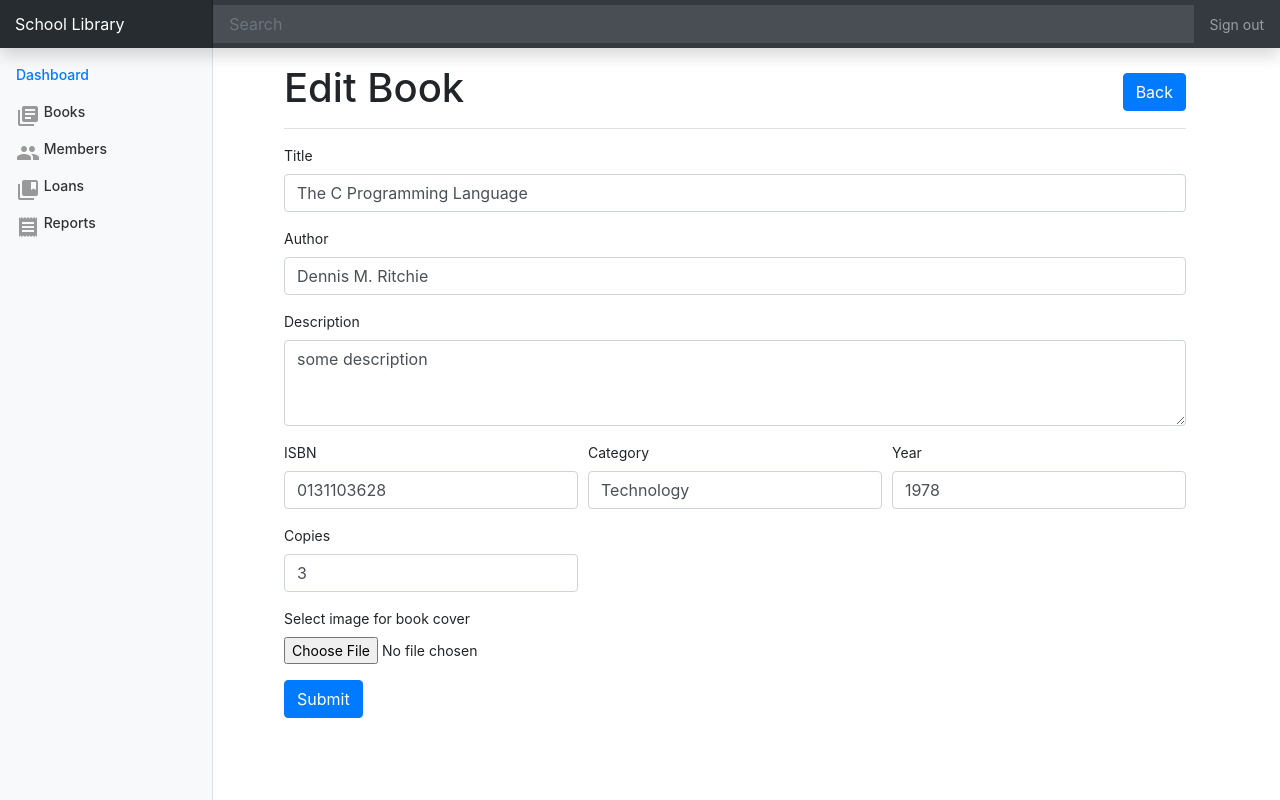
After one commit to tbousiou/school-library-tutorial, a Flask app: page /book/edit/4 in a window 1280 px wide. The commit adds this page. Run offline with Flask 2, Linux system fonts and the light colour scheme; data comes from the database, SQL or seed files in the repository; some libraries are stand-ins or nearby versions.

Commit message:
Start book edit feature

```diff
--- a/app.py
+++ b/app.py
@@ -19,7 +19,7 @@ def close_db(error):
 def index():
     return render_template('index.html')
 
-@app.route('/member/add')
+@app.route('/member/add', methods = ['GET', 'POST'])
 def member_add():
     return render_template('member-add.html')
 
@@ -69,8 +69,29 @@ def book_add():
 		print("submited", cover.filename)
 		return redirect(url_for('books'))
 
+	return render_template('book-add.html')
 
-	return render_template('book-add.html')
+
+@app.route('/book/edit/<int:id>', methods = ['GET', 'POST'])
+def book_edit(id):
+
+	db = get_db()
+	if request.method == 'GET':
+		query = 'select * from books where id=?'
+		cur = db.execute(query, [id])
+		result = cur.fetchone()
+	elif request.method == 'POST':
+		print("POST")
+		if request.files:
+			print("request files")
+		fname = request.files['cover']
+		if fname:
+			print(fname.filename)
+		else:
+			print("No file")
+		return redirect(url_for('books'))
+
+	return render_template('book-edit.html', book=result)
 
 
 @app.route('/members')
--- /dev/null
+++ b/templates/book-edit.html
@@ -0,0 +1,53 @@
+{% extends 'base.html' %}
+{% block title %}Edit Book{% endblock %}
+{% block content %}
+  <main role="main" class="col-md-9 ml-sm-auto col-lg-10 px-4">
+    <div class="d-flex justify-content-between flex-wrap flex-md-nowrap align-items-center pt-3 pb-2 mb-3 border-bottom">
+      <h1>Edit Book</h1>
+      <div class="btn-toolbar mb-2 mb-md-0">
+        <a class="btn btn-primary" href="{{url_for('books')}}">Back</a>
+      </div>
+    </div>
+
+    <form method="POST" action="{{ url_for('book_edit', id=book.id) }}" enctype="multipart/form-data">
+      <div class="form-group">
+        <label for="BookTitle">Title</label>
+        <input type="text" class="form-control" name="title" id="BookTitle" value="{{book.title}}" required>
+      </div>
+      <div class="form-group">
+        <label for="BookAuthor">Author</label>
+        <input type="text" class="form-control" name="author" id="BookAuthor" value="{{book.author}}" required>
+      </div>
+      <div class="form-group">
+        <label for="BookAuthor">Description</label>
+        <textarea class="form-control" name="description" id="BookDescription" rows="3" required>{{book.description}}</textarea>
+      </div>
+      <div class="form-row">
+        <div class="form-group col-md-4">
+          <label for="BookISBN">ISBN</label>
+          <input type="text" class="form-control" name = "isbn" id="BookISBN" value="{{book.isbn}}" required>
+        </div>
+        <div class="form-group col-md-4">
+          <label for="BookCategory">Category</label>
+          <input type="text" class="form-control" name = "category" id="BookCategory" value="{{book.category}}" required>
+        </div>
+        <div class="form-group col-md-4">
+          <label for="BookYear">Year</label>
+          <input type="number" class="form-control" min="1900" max="2099" step="1" name ="year" id="BookYear" value="{{book.year_published}}" required>
+        </div>
+      </div>
+      <div class="form-row">
+        <div class="form-group col-md-4">
+          <label for="BookCopies">Copies</label>
+          <input type="number" class="form-control" min="0" max="20" step="1" name ="copies" id="BookCopies" value="{{book.copies}}" required>
+        </div>
+      </div>
+      <div class="form-group">
+        <label for="exampleFormControlFile1">Select image for book cover</label>
+        <input type="file" class="form-control-file" name ="cover" id="BookCover">
+      </div>
+      <button type="submit" class="btn btn-primary">Submit</button>
+    </form>
+  </div>
+</main>
+{% endblock %}
--- a/templates/book-view.html
+++ b/templates/book-view.html
@@ -8,9 +8,9 @@
           <div class="d-flex justify-content-between flex-wrap flex-md-nowrap align-items-center pt-3 pb-2 mb-3 border-bottom">
             <h1>Book details</h1>
             <div class="btn-toolbar mb-2 mb-md-0">
-              <div class="btn-group mr-2">
-                <button type="button" class="btn btn-sm btn-outline-secondary">Edit</button>
-                <button type="button" class="btn btn-sm btn-outline-danger">Delete</button>
+              <div class="mr-2">
+                <a class="btn btn-primary" href="{{ url_for('book_edit', id=book.id) }}">Edit</a>
+                <button type="button" class="btn btn-danger">Delete</button>
               </div>
             </div>
           </div>
```
Also changed, not shown: templates/member-add.html (+10 -10 lines), templates/member-view.html (+3 -7 lines), templates/members.html (+1 -8 lines).
